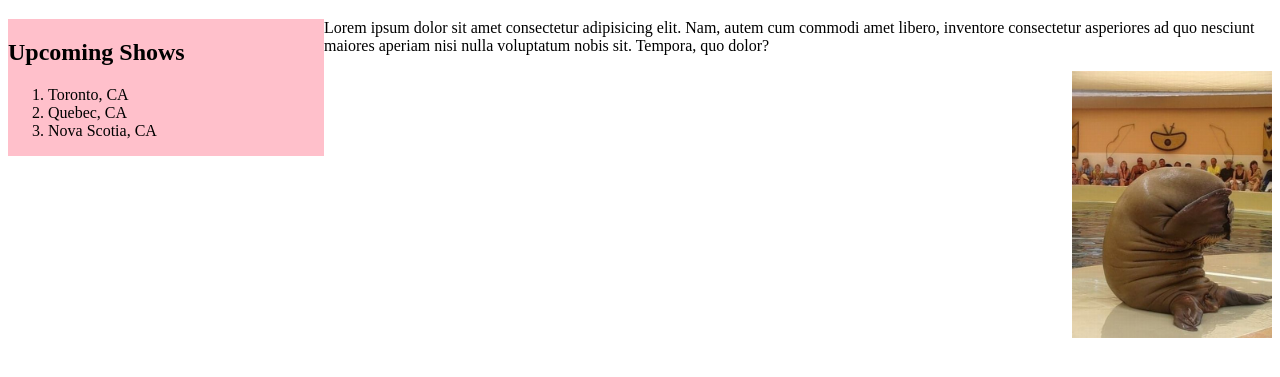
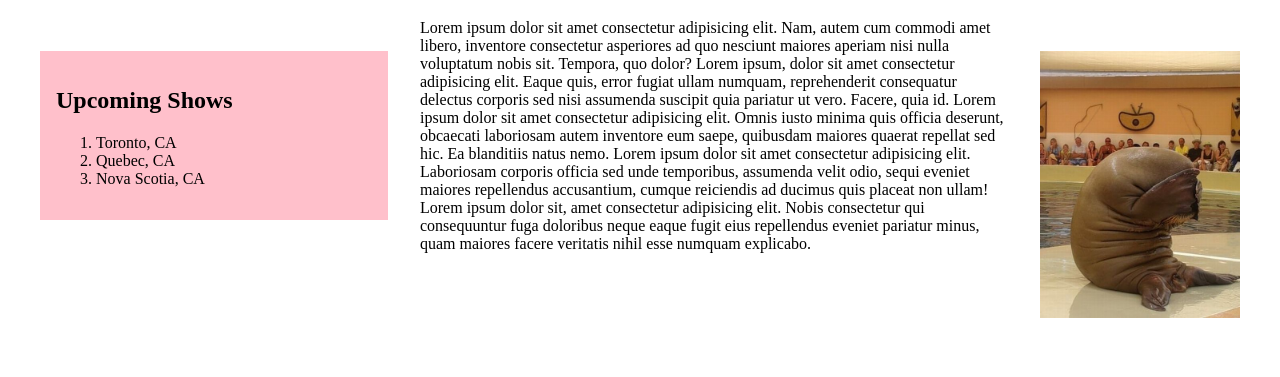
Before and after one commit to reduxredux/bandpage, a plain HTML site: page index.html in a window 1280 px wide. Shown: the part 61-438 px from the top of the page. Drawn offline with Linux system fonts and the light colour scheme.

Commit message:
add padding and margins
Co-authored-by: Dave Lindqvist <Lindqvist.Dave@gmail.com>
Co-authored-by: Jennifer Bordon <jennifer.bordon@gmail.com>

```diff
--- a/css/styles.css
+++ b/css/styles.css
@@ -2,9 +2,13 @@
   float: left;
   width: 25%;
   background-color: pink;
+  margin: 2em;
+  border: blanchedalmond;
+  padding: 1em;
 }
 
 .right {
+  padding:2em;
   float: right;
   width: 200px;
 }
--- a/index.html
+++ b/index.html
@@ -14,7 +14,7 @@
         <li>Nova Scotia, CA</li>
       </ol>
   </div>
-  <p>Lorem ipsum dolor sit amet consectetur adipisicing elit. Nam, autem cum commodi amet libero, inventore consectetur asperiores ad quo nesciunt maiores aperiam nisi nulla voluptatum nobis sit. Tempora, quo dolor?</p>
   <img class="right" src="walrus.jpg" alt="DFA 1979 but a walrus">
+  <p>Lorem ipsum dolor sit amet consectetur adipisicing elit. Nam, autem cum commodi amet libero, inventore consectetur asperiores ad quo nesciunt maiores aperiam nisi nulla voluptatum nobis sit. Tempora, quo dolor? Lorem ipsum, dolor sit amet consectetur adipisicing elit. Eaque quis, error fugiat ullam numquam, reprehenderit consequatur delectus corporis sed nisi assumenda suscipit quia pariatur ut vero. Facere, quia id. Lorem ipsum dolor sit amet consectetur adipisicing elit. Omnis iusto minima quis officia deserunt, obcaecati laboriosam autem inventore eum saepe, quibusdam maiores quaerat repellat sed hic. Ea blanditiis natus nemo. Lorem ipsum dolor sit amet consectetur adipisicing elit. Laboriosam corporis officia sed unde temporibus, assumenda velit odio, sequi eveniet maiores repellendus accusantium, cumque reiciendis ad ducimus quis placeat non ullam! Lorem ipsum dolor sit, amet consectetur adipisicing elit. Nobis consectetur qui consequuntur fuga doloribus neque eaque fugit eius repellendus eveniet pariatur minus, quam maiores facere veritatis nihil esse numquam explicabo. </p>
 </body>
 </html>
```
